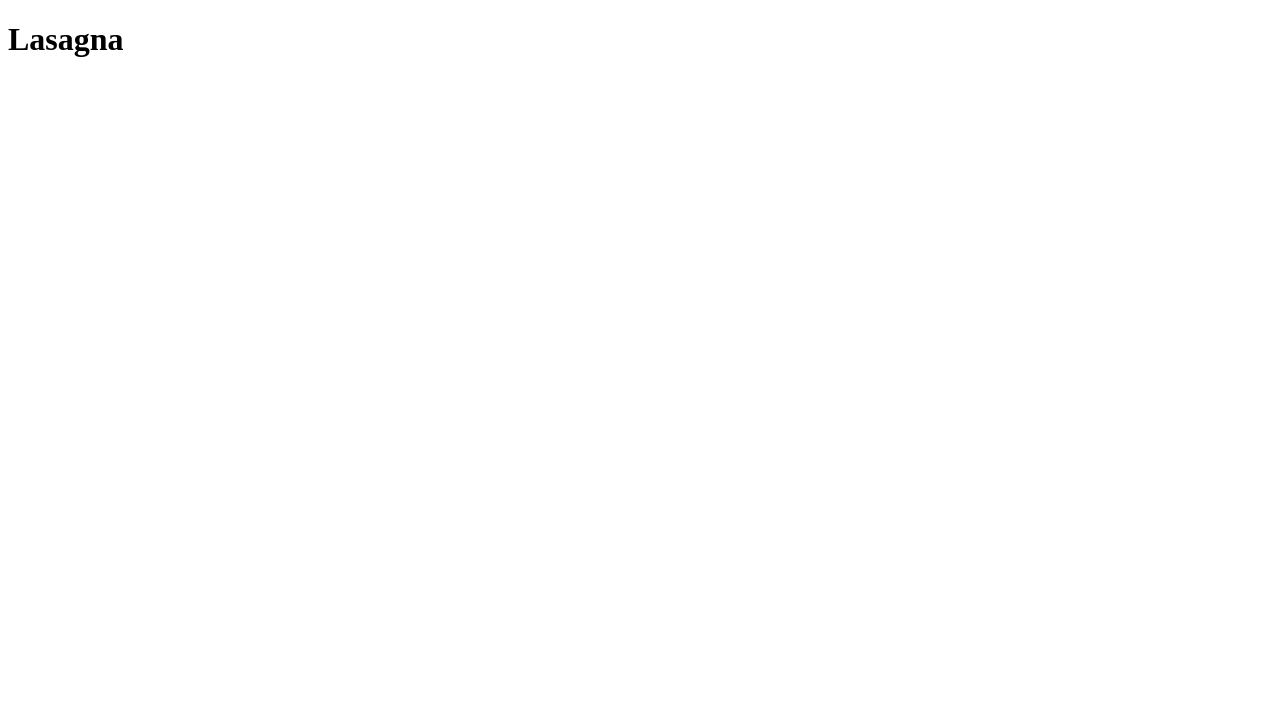
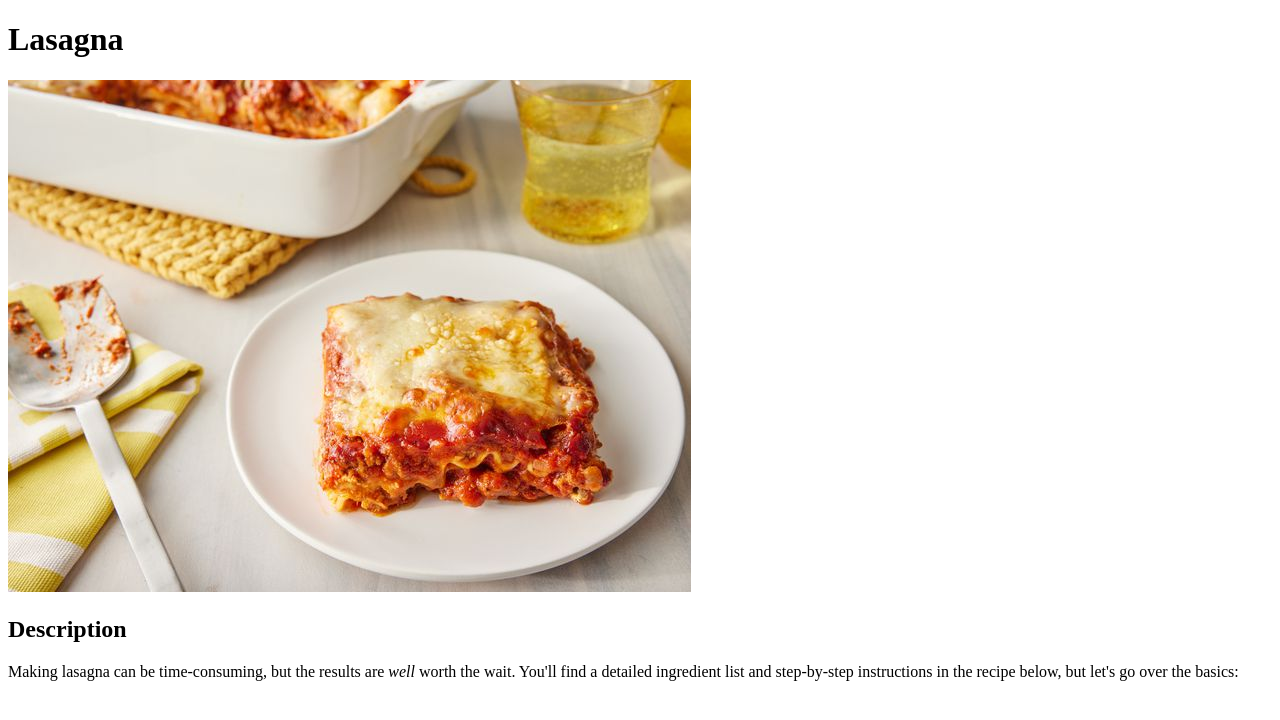
Before and after one commit to Jazzbeau/odin-recipes-2, a plain HTML site: page recipes/lasagna.html in a window 1280 px wide. Drawn offline with Linux system fonts and the light colour scheme.

Commit message:
feat: added lasagna image and description

```diff
--- a/recipes/lasagna.html
+++ b/recipes/lasagna.html
@@ -8,5 +8,8 @@
 </head>
 <body>
     <h1>Lasagna</h1>
+    <img src="/images/lasagna.jpg" alt="An image of a freshly baked lasagna">
+    <h2>Description</h2>
+    <p>Making lasagna can be time-consuming, but the results are <em>well</em> worth the wait. You'll find a detailed ingredient list and step-by-step instructions in the recipe below, but let's go over the basics: </p>
 </body>
 </html>
```
Also changed, not shown: images/lasagna.jpg (added).
